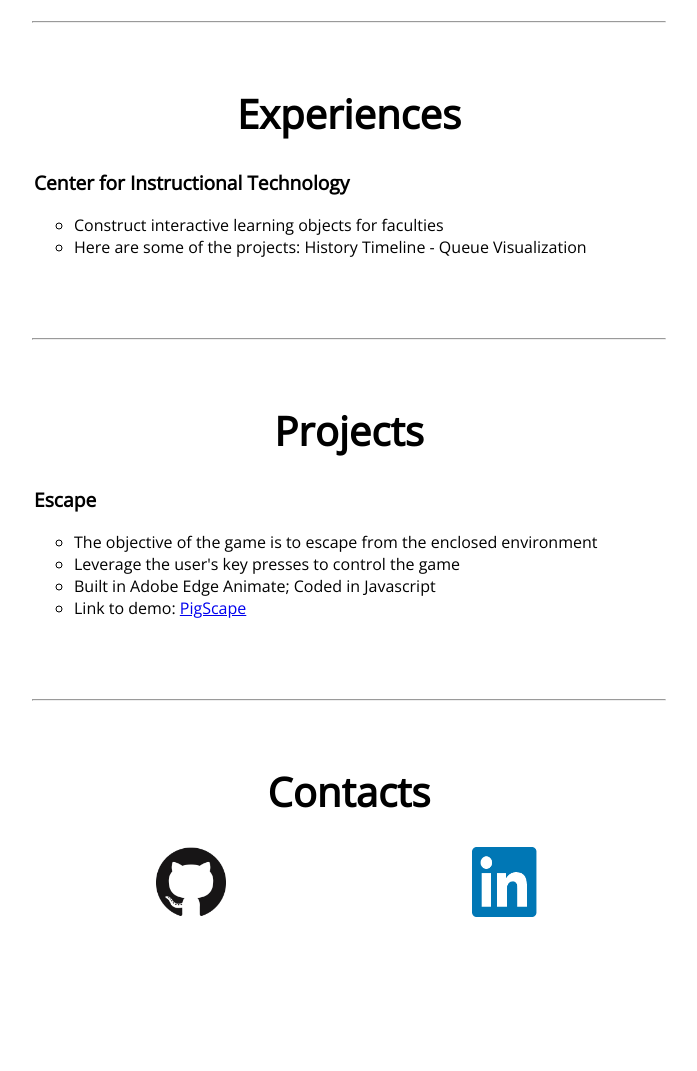
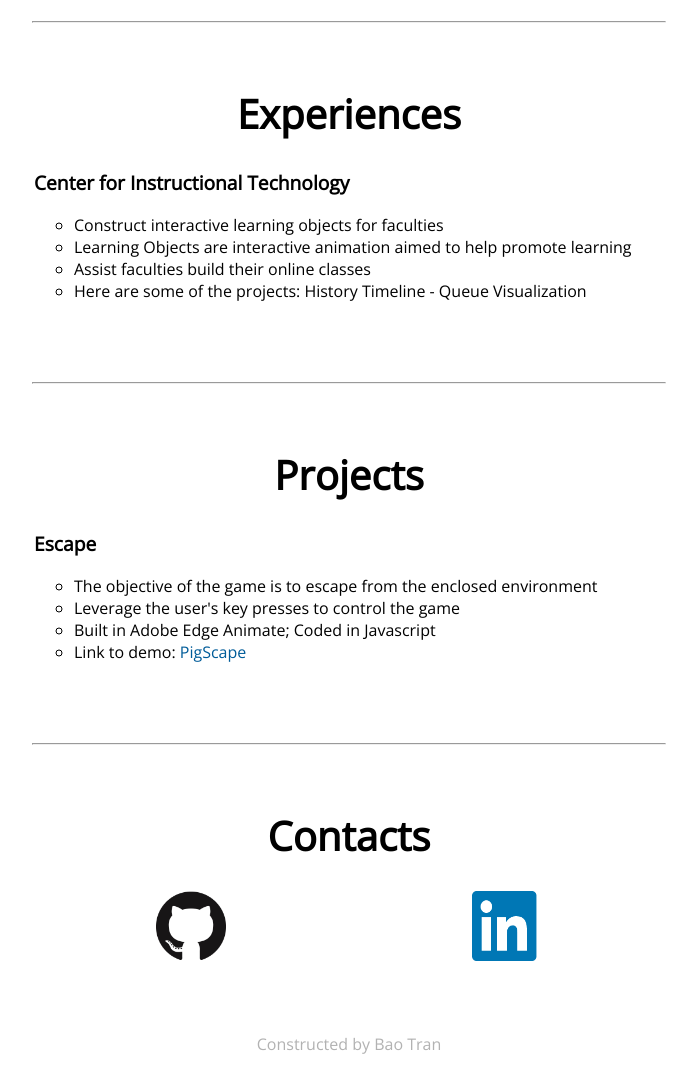
Before and after one commit to btran12/btran12.github.io, a PHP site: page / in a window 1280 px wide. Shown: the part 834-1905 px from the top of the page, without its empty margins (291-988 px from the left). Before the commit the page ends 1751 px from the top, so only its background shows below. Run offline with PHP 8.4, Linux system fonts and the light colour scheme; some libraries are stand-ins or nearby versions.

Commit message:
refining information

```diff
--- a/index.html
+++ b/index.html
@@ -4,6 +4,7 @@
 		<link href='http://fonts.googleapis.com/css?family=Oxygen|Open+Sans' rel='stylesheet' type='text/css'>
 		<link rel="stylesheet" href="styles.css">
 
+		<meta name="google-site-verification" content="EA4bwnhVB-ctOA6MI3yIaVpuwBwUwtQpVsfbUCEjF3g" />
 		<meta name="description" content="Personal Portfolio">
 		<meta name="keywords" content="HTML,CSS,JavaScript,Personal,Resume,Bao,Tran,Bao Q Tran">
 		<meta name="author" content="Bao Tran">
@@ -57,6 +58,8 @@
 					<td>
 						<ul style="list-style-type:circle">
 							<li>Construct interactive learning objects for faculties</li>
+							<li>Learning Objects are interactive animation aimed to help promote learning</li>
+							<li>Assist faculties build their online classes</li>
 							<li>Here are some of the projects: History Timeline - Queue Visualization</li>
 						</ul>
 					</td>
@@ -76,7 +79,7 @@
 							<li>The objective of the game is to escape from the enclosed environment</li>
 							<li>Leverage the user's key presses to control the game</li>
 							<li>Built in Adobe Edge Animate; Coded in Javascript</li>
-							<li>Link to demo: <a href="./projects/PigScape.html" target="_blank">PigScape</a></li>
+							<li>Link to demo: <a id="demo" href="./projects/PigScape.html" target="_blank">PigScape</a></li>
 						</ul>
 					</td>
 				</tr>
@@ -101,6 +104,9 @@
 			</table>
 
 		</div>
+		<footer>
+			<p align="center" style="padding-top:50px;color:#B2B2B2;">Constructed by Bao Tran</p>
+		</footer>
 
 		<script src="http://ajax.googleapis.com/ajax/libs/jquery/1.11.1/jquery.min.js"></script>
 		<script src="events.js"></script>
--- a/styles.css
+++ b/styles.css
@@ -88,6 +88,15 @@ body{
 	border-color: transparent;
 }
 
+a#demo{
+	text-decoration: none;
+	color: #005C99;
+}
+
+a#demo:hover{
+	color:#FF4719;
+}
+
 hr {
 	width:50%;
 	margin-bottom: 5%;
```
